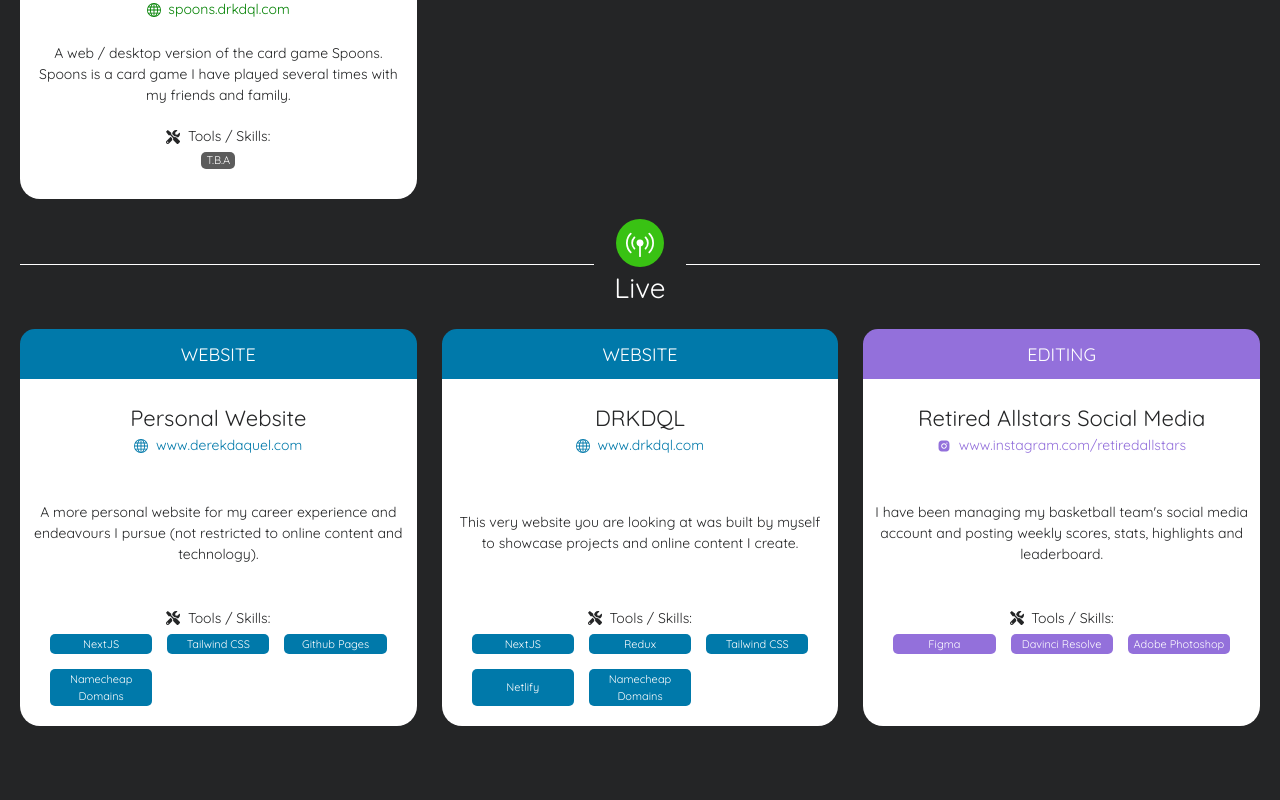
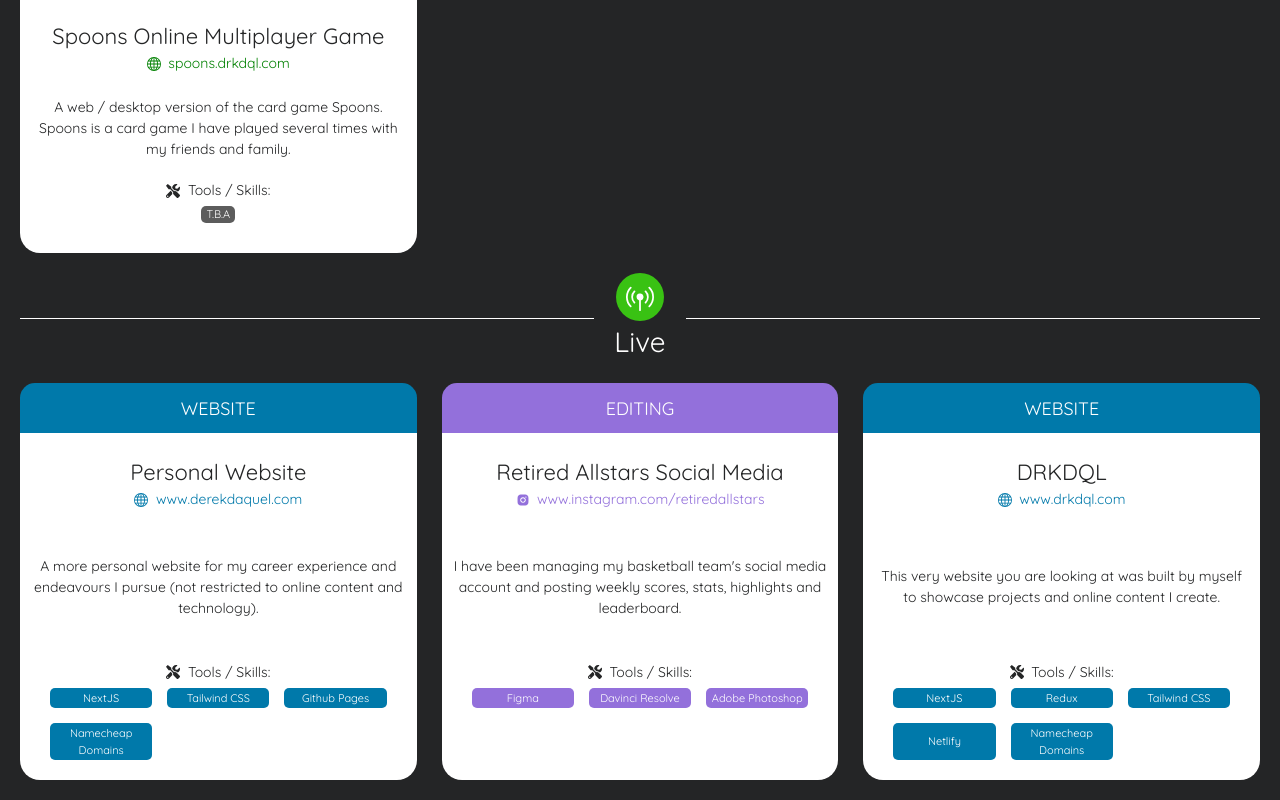
Before and after one commit to DRKDQL/website, a Next.js app: page / in a window 1280 px wide. Shown: the part 1132-1932 px from the top of the page. Before the commit the page ends 1878 px from the top, so only its background shows below. Built offline with nearby package versions, Linux system fonts and the light colour scheme.

Commit message:
1.0.2: Little fixes (#5)

```diff
--- a/src/helpers/picture.ts
+++ b/src/helpers/picture.ts
@@ -1,4 +1,4 @@
 export const ASPECT_RATIO_LOGO = 4188 / 697;
 export const ASPECT_RATIO_ICON = 1;
-export const ASPECT_RATIO_PORTRAIT = 3072 / 3073;
+export const ASPECT_RATIO_PORTRAIT = 1;
 export const PROJECT_COVER_FOLDER = "/assets/sections/home/project-covers";
--- a/src/pages/Home/components/About/index.tsx
+++ b/src/pages/Home/components/About/index.tsx
@@ -27,7 +27,7 @@
       <div className={styles.images}>
         <div className={styles.image}>
           <Picture
-            src="/assets/sections/home/about/portrait.jpg"
+            src="/assets/sections/home/about/portrait.svg"
             alt="Photo of Derek Daquel"
             aspectRatio={ASPECT_RATIO_PORTRAIT}
             height={250}
--- a/src/pages/Home/components/Business/index.tsx
+++ b/src/pages/Home/components/Business/index.tsx
@@ -3,13 +3,17 @@
 import ProjectGrid from "../ProjectGrid";
 import ProjectCard from "../ProjectCard";
 
-const styles = {};
+const styles = {
+  text: "text-white text-center",
+};
 
 export interface IBusinessProps {}
 
 const Business = (props: IBusinessProps) => {
   return (
     <Section>
+      <br />
+      <div className={styles.text}>Click on the cards to view the project </div>
       <ReleaseCategory type="Live" />
       <ProjectGrid>
         <ProjectCard
--- a/src/pages/Home/components/Personal/index.tsx
+++ b/src/pages/Home/components/Personal/index.tsx
@@ -2,13 +2,18 @@
 import Section from "../Section";
 import ReleaseCategory from "../ReleaseCategory";
 import ProjectGrid from "../ProjectGrid";
-const styles = {};
+
+const styles = {
+  text: "text-white text-center",
+};
 
 export interface IPersonalProps {}
 
 const Personal = (props: IPersonalProps) => {
   return (
     <Section>
+      <br />
+      <div className={styles.text}>Click on the cards to view the project </div>
       <ReleaseCategory type="Upcoming" />
       <ProjectGrid>
         <ProjectCard
@@ -36,6 +41,14 @@
           linkType="Website"
         />
         <ProjectCard
+          title="Retired Allstars Social Media"
+          link="www.instagram.com/retiredallstars"
+          caption="I have been managing my basketball team's social media account and posting weekly scores, stats, highlights and leaderboard."
+          tools={["Figma", "Davinci Resolve", "Adobe Photoshop"]}
+          category="Editing"
+          linkType="Instagram"
+        />
+        <ProjectCard
           title="DRKDQL"
           link="www.drkdql.com"
           caption="This very website you are looking at was built by myself to showcase projects and online content I create."
@@ -48,14 +61,7 @@
           ]}
           category="Website"
           linkType="Website"
-        />
-        <ProjectCard
-          title="Retired Allstars Social Media"
-          link="www.instagram.com/retiredallstars"
-          caption="I have been managing my basketball team's social media account and posting weekly scores, stats, highlights and leaderboard."
-          tools={["Figma", "Davinci Resolve", "Adobe Photoshop"]}
-          category="Editing"
-          linkType="Instagram"
+          disabled
         />
       </ProjectGrid>
     </Section>
--- a/src/pages/Home/components/ProjectCard.tsx
+++ b/src/pages/Home/components/ProjectCard.tsx
@@ -6,7 +6,7 @@
 import { useRouter } from "next/router";
 
 const styles = {
-  container: "bg-white rounded-[20px] cursor-pointer",
+  container: "bg-white rounded-[20px]",
   category:
     "flex-center p-[10px] rounded-t-[15px] text-white uppercase h-[50px]",
   titleContainer: "flex-col-center text-center pt-[10px] h-[90px]",
@@ -15,7 +15,7 @@
   link: "flex-center text-center space-x-3 text-label",
   contentContainer:
     "tablet:grid tablet:grid-rows-2 tablet:h-[calc(100%-140px)]",
-  caption: "flex-center text-center p-[10px] cursor-pointer",
+  caption: "flex-center text-center p-[10px]",
   toolsContainer: "p-[10px]",
   toolsHeading: "flex-center items-center text-label space-x-3 mb-[5px]",
   toolsGrid: "grid grid-cols-3 gap-6 px-[20px] pb-[10px]",
@@ -33,10 +33,11 @@
   category: "Website" | "Design" | "Blog" | "Game" | "Editing";
   linkType: "Website" | "Instagram";
   tools: string[];
+  disabled?: boolean;
 }
 
 const ProjectCard = (props: IProjectCardProps) => {
-  const { title, link, linkType, caption, tools, category } = props;
+  const { title, link, linkType, caption, tools, category, disabled } = props;
   const router = useRouter();
 
   const getCategoryBgColour = () => {
@@ -78,11 +79,18 @@
     }
   };
 
+  const getCursorStyle = () => {
+    return disabled ? "cursor-default" : "cursor-pointer";
+  };
+
   return (
-    <motion.a
-      className={styles.container}
-      whileHover={{ scale: 1.05 }}
-      href={`https://${link}`}
+    <>
+      <motion.div
+        className={`${styles.container} ${getCursorStyle()}`}
+        whileHover={{ scale: disabled ? 1 : 1.05 }}
+        onClick={() => {
+          if (!disabled) router.push(`https://${link}`);
+        }}
       >
         <div className={`${styles.category} ${getCategoryBgColour()}`}>
           {category}
@@ -95,7 +103,10 @@
           </div>
         </div>
         <div className={styles.contentContainer}>
-        <label className={styles.caption}> {caption} </label>
+          <label className={`${styles.caption} ${getCursorStyle()}`}>
+            {" "}
+            {caption}{" "}
+          </label>
           <div className={styles.toolsContainer}>
             <div className={styles.toolsHeading}>
               <FaTools />
@@ -124,7 +135,8 @@
             )}
           </div>
         </div>
-    </motion.a>
+      </motion.div>
+    </>
   );
 };
 
```
Also changed, not shown: public/assets/sections/home/about/portrait.jpg (deleted), public/assets/sections/home/about/portrait.svg (added). Lines whose indentation alone changed are shown as unchanged.
